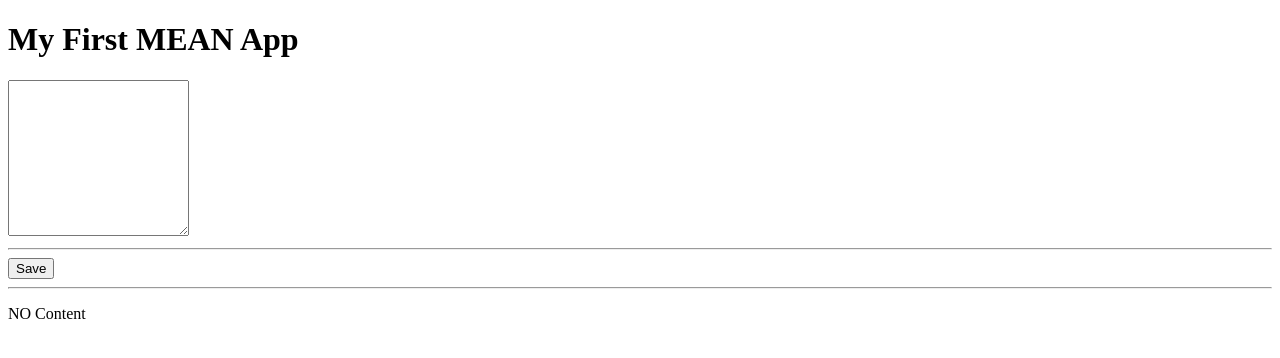
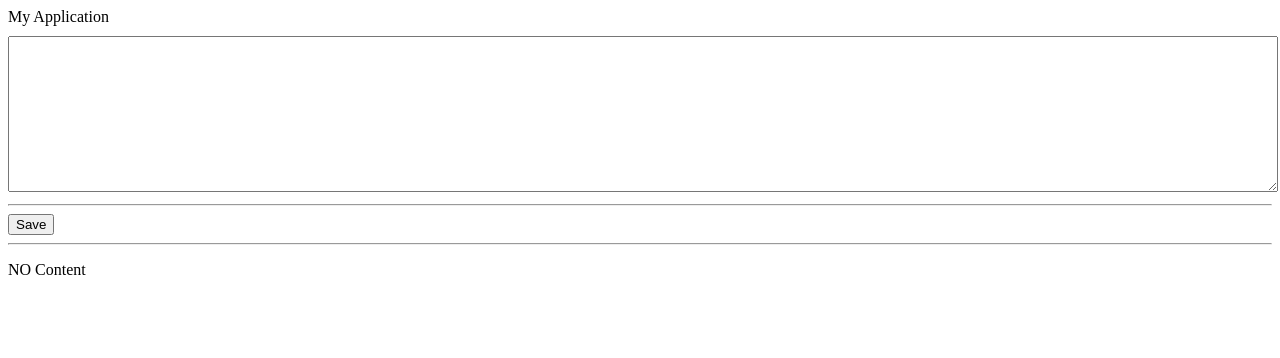
Before and after one commit to manjulcr7/MEAN-Project, an Angular app in the folder mean-course/: page / in a window 1280 px wide. Shown: the top 358 px of the page. Built offline with nearby package versions, Linux system fonts and the light colour scheme.

Commit message:
added new header component

```diff
--- a/mean-course/src/app/app.component.css
+++ b/mean-course/src/app/app.component.css
@@ -0,0 +1,3 @@
+main{
+  margin-top: 10px;
+}
--- a/mean-course/src/app/app.component.html
+++ b/mean-course/src/app/app.component.html
@@ -1,3 +1,4 @@
-<h1>My First MEAN App</h1>
-
-<app-post-create></app-post-create>
+<app-header></app-header>
+<main>
+  <app-post-create></app-post-create>
+</main>
--- a/mean-course/src/app/app.module.ts
+++ b/mean-course/src/app/app.module.ts
@@ -5,11 +5,13 @@ import { AppRoutingModule } from './app-routing.module';
 import { AppComponent } from './app.component';
 import { PostCreateComponent } from './posts/post-create/post-create/post-create.component';
 import { FormsModule } from '@angular/forms';
+import { HeaderComponent } from './header/header.component';
 
 @NgModule({
   declarations: [
     AppComponent,
-    PostCreateComponent
+    PostCreateComponent,
+    HeaderComponent
   ],
   imports: [
     BrowserModule,
--- /dev/null
+++ b/mean-course/src/app/header/header.component.html
@@ -0,0 +1,5 @@
+  <!-- <mat-toolbar>
+    <span>My Application</span>
+  </mat-toolbar> -->
+
+  <span>My Application</span>
--- /dev/null
+++ b/mean-course/src/app/header/header.component.ts
@@ -0,0 +1,15 @@
+import { Component, OnInit } from '@angular/core';
+
+@Component({
+  selector: 'app-header',
+  templateUrl: './header.component.html',
+  styleUrls: ['./header.component.css']
+})
+export class HeaderComponent implements OnInit {
+
+  constructor() { }
+
+  ngOnInit() {
+  }
+
+}
--- a/mean-course/src/app/posts/post-create/post-create/post-create.component.css
+++ b/mean-course/src/app/posts/post-create/post-create/post-create.component.css
@@ -0,0 +1,9 @@
+mat-card{
+  width: 80%;
+  margin:auto;
+}
+
+mat-form-field,
+textarea{
+  width: 100%;
+}
```
Also changed, not shown: mean-course/src/app/posts/post-create/post-create/post-create.component.html (+10 -0 lines), mean-course/src/app/header/header.component.css (added), 1 other file (tests, documents, lock files or other folders).
